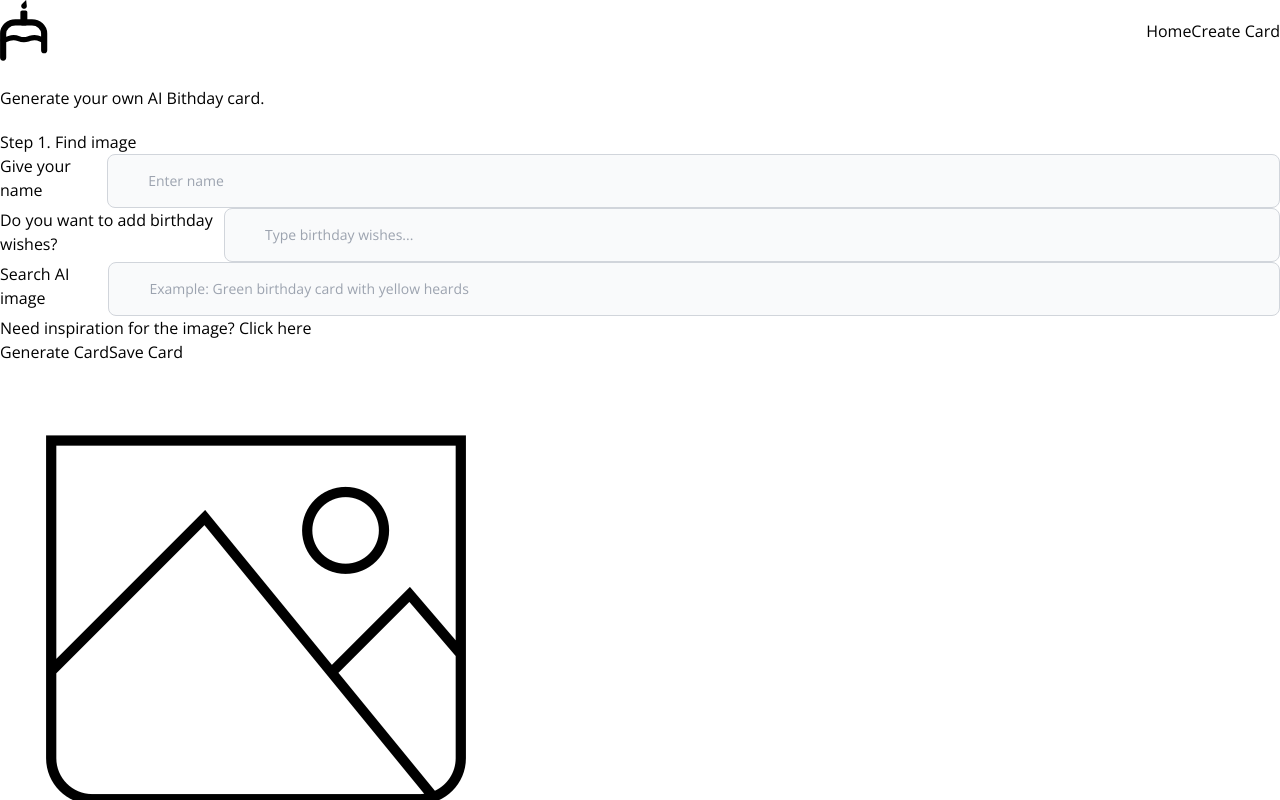
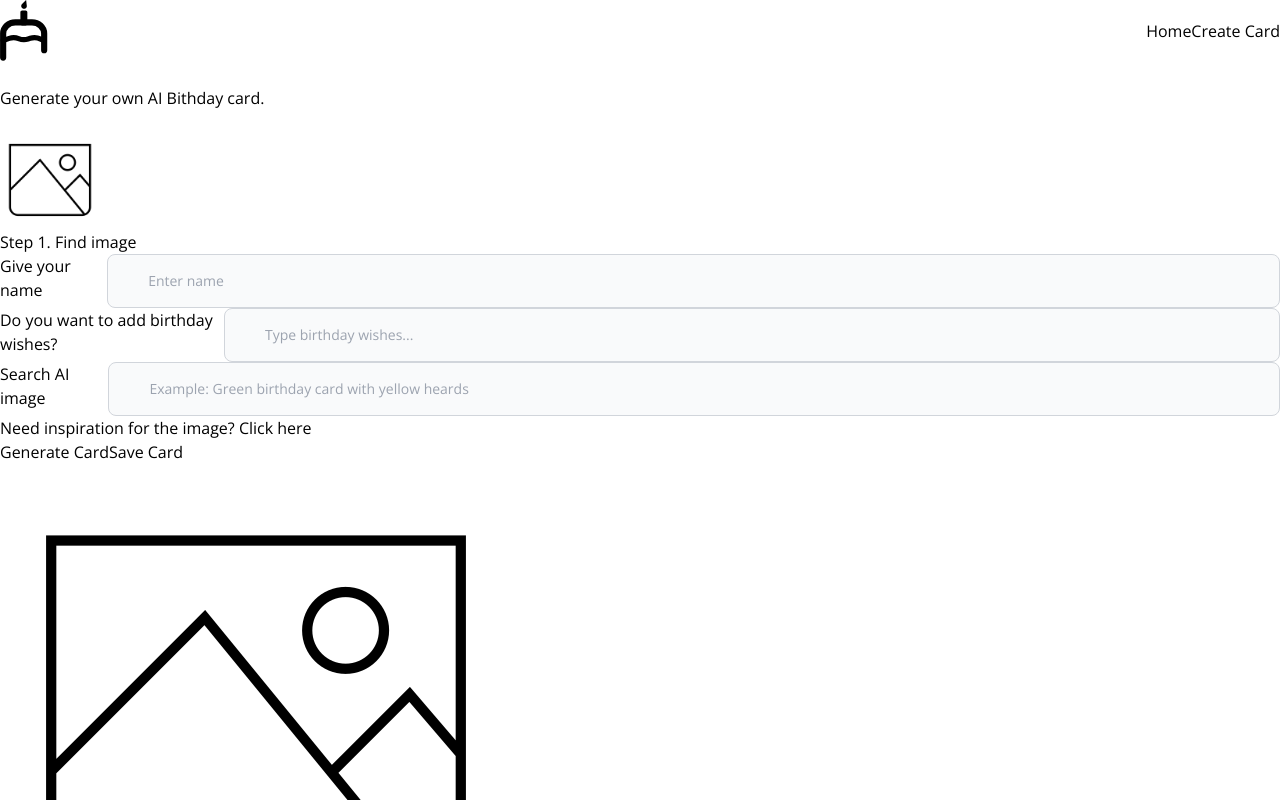
Before and after one commit to brovnie/ai_birthday_cards, a React (Vite) app in the folder client/: page /create-card in a window 1280 px wide. Shown: the top 800 px of the page. Built offline with nearby package versions, Linux system fonts and the light colour scheme.

Commit message:
:art: (UI) created reusable component Image

```diff
--- /dev/null
+++ b/client/src/components/UI/Image.jsx
@@ -0,0 +1,12 @@
+import React from 'react'
+
+const Image = (props) => {
+  return (
+    <div className={`relative `} style={{width: `${props.width}`, height: `${props.height}` }}>
+        {props.children}
+      <img src={props.src} alt={props.alt} className="absolute w-100 h-100 insert-0 object-cover"/>
+    </div>
+  )
+}
+
+export default Image;
--- a/client/src/components/index.js
+++ b/client/src/components/index.js
@@ -2,6 +2,7 @@ import Router from "./Router/Router";
 import Header from "./Header/Header";
 import Loader from "./UI/Loader";
 import Input from "./UI/Input";
+import Img from "./UI/Image";
 import Hero from "./Hero/Hero";
 
 export {
@@ -9,5 +10,6 @@ export {
     Header,
     Loader,
     Input,
+    Img,
     Hero
 }
--- a/client/src/features/GenerateImage/GenerateImage.jsx
+++ b/client/src/features/GenerateImage/GenerateImage.jsx
@@ -2,13 +2,22 @@ import React, {useState} from 'react'
 import Image from "./Image";
 import ImageForm from './ImageForm';
 import preview from "../../assets/preview.png";
+import {Img } from "../../components";
 
 const GenerateImage = () => {
   const [loading, setLoading] = useState(false);
   const [image, setImage] = useState(preview);
   return (
     <div className='mt-5 mb-5'>
+    <Img
+    isLoading={false}
+    src={image}
+    alt="test"
+    width="100px"
+    height="100px"
+    />
     <p>Step 1. Find image</p>
+
         <ImageForm isLoading={setLoading} img={setImage}/>
         <Image isLoading={loading} img={image}/>
     </div>
--- a/client/src/features/GenerateImage/ImageForm.jsx
+++ b/client/src/features/GenerateImage/ImageForm.jsx
@@ -34,6 +34,7 @@ const ImageForm = (props) => {
 
         } catch (error) {
             console.log(error);
+            alert(error);
         }
         props.isLoading(false);
     }
```
